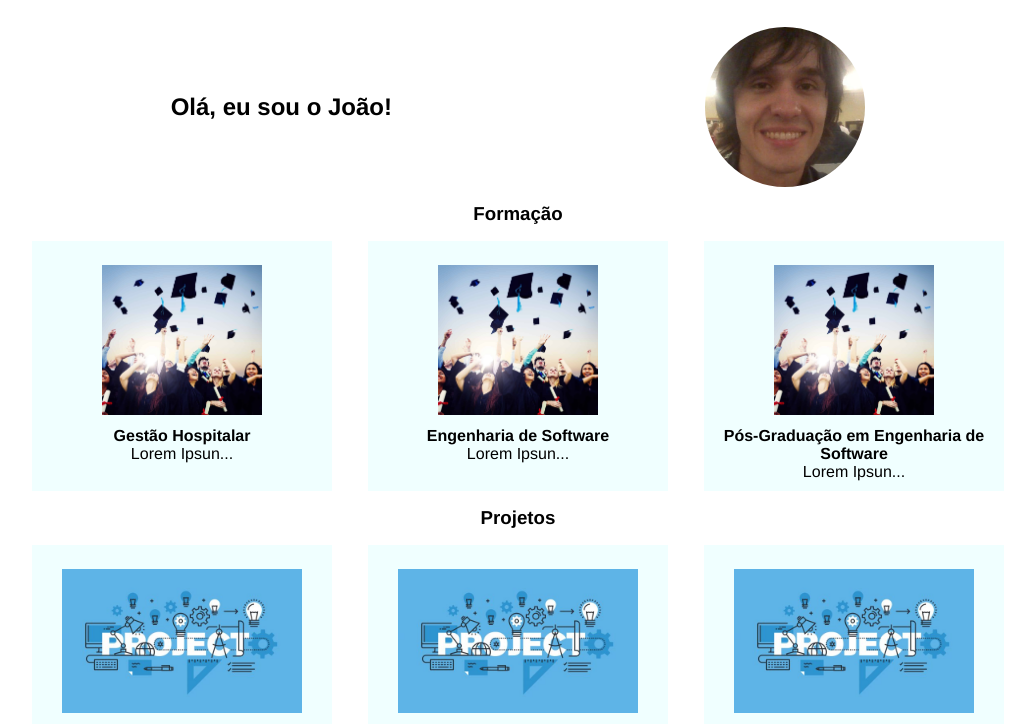
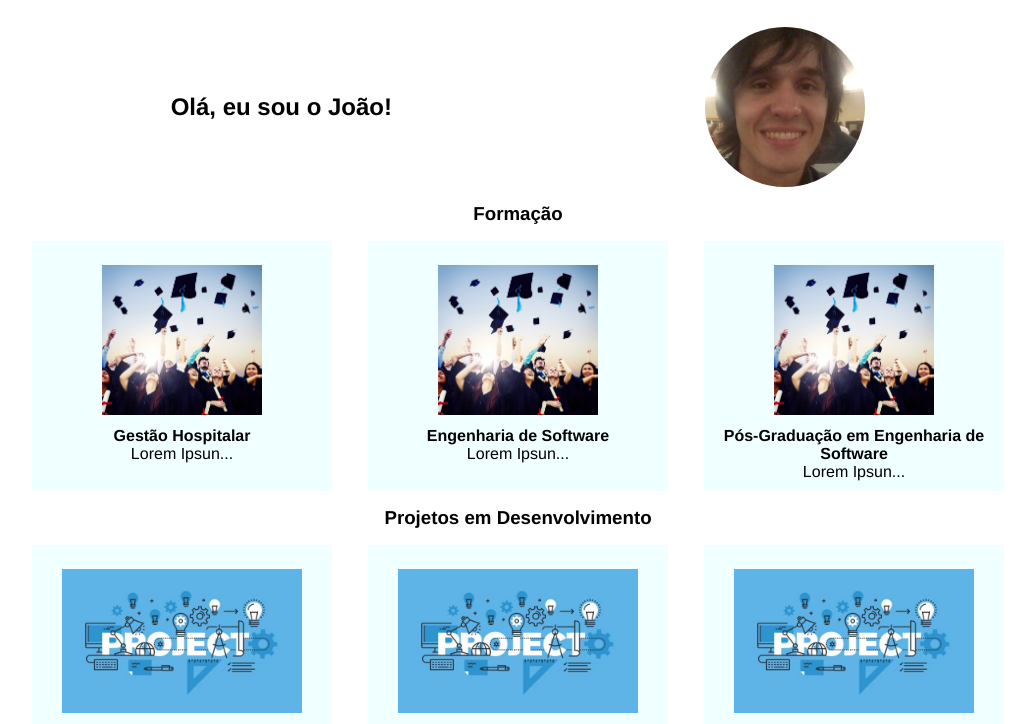
Before and after one commit to jorogami/portfolio, a plain HTML site: page index.html in a window 1280 px wide. Shown: the part 76-800 px from the top of the page, without its empty margins (122-1157 px from the left). Drawn offline with Linux system fonts and the light colour scheme.

Commit message:
ajuste nome da pagina

```diff
--- a/index.html
+++ b/index.html
@@ -4,7 +4,7 @@
     <meta charset="UTF-8">
     <meta name="viewport" content="width=device-width, initial-scale=1.0">
     <link rel="stylesheet" type="text/css" href="css/estilo.css">
-    <title>Document</title>
+    <title>jorogami</title>
 </head>
 <body>
 <!-- Inicio Topo (navegação)-->
@@ -68,7 +68,7 @@
 <!--Fim Formação-->
 
 <!--Inicio Projetos-->
-<div class="titulo"><h3 id="projetos">Projetos</h3>
+<div class="titulo"><h3 id="projetos">Projetos em Desenvolvimento</h3>
 <div class="projetos">
     <card>
         <img src="img/projeto.jpg">
```
